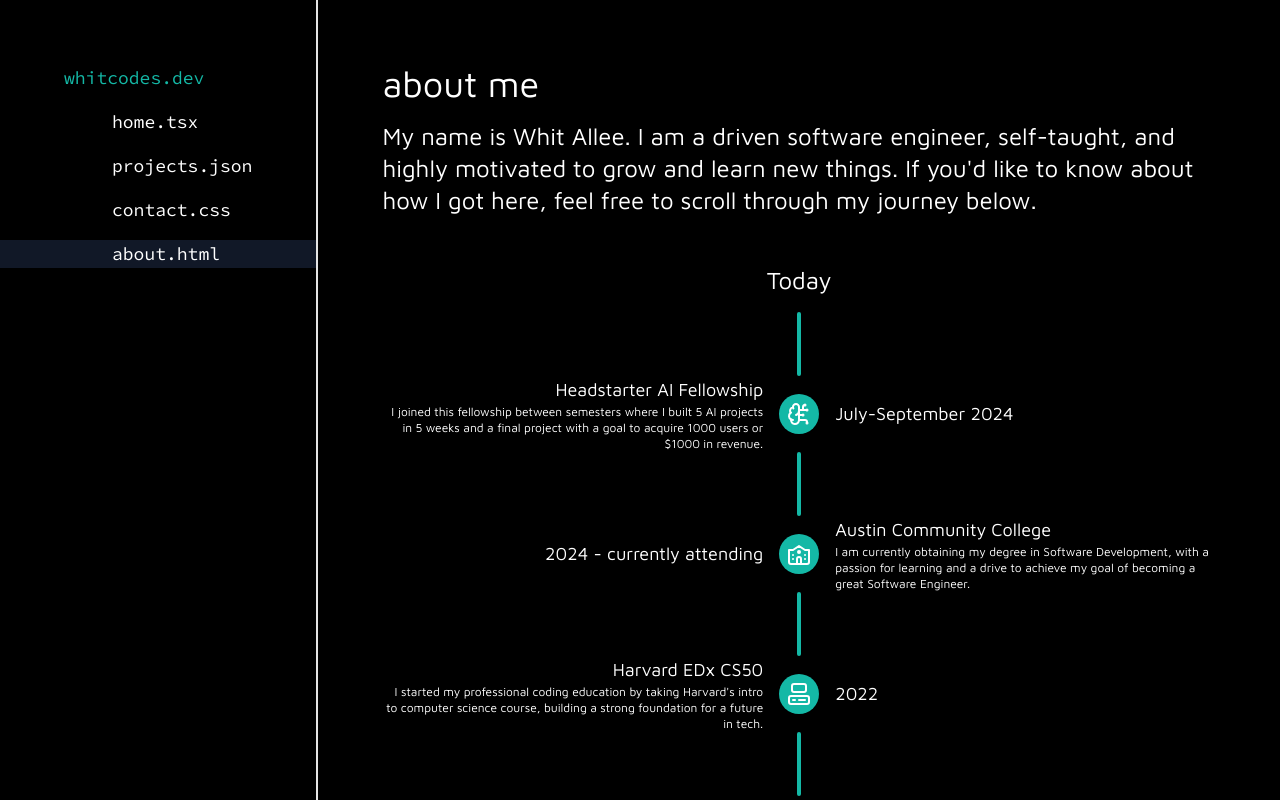
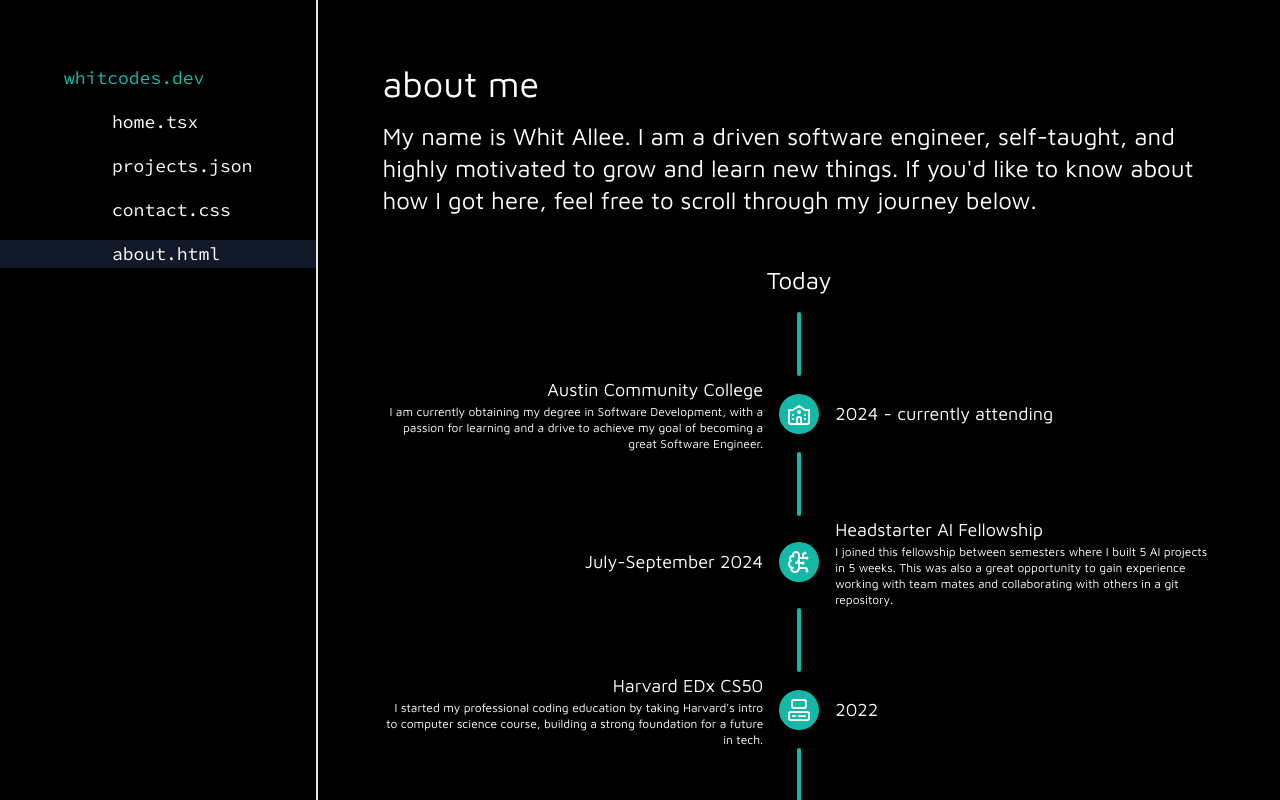
Before and after one commit to whitallee/portfolio, a Next.js app: page /about in a window 1280 px wide. Built offline with nearby package versions, Linux system fonts and the light colour scheme.

Commit message:
changed order of about-me timeline and updated readme

```diff
--- a/app/about/page.tsx
+++ b/app/about/page.tsx
@@ -24,18 +24,18 @@ export default function Projects() {
                 <span className="py-4">Today</span>
                 <TimelineConnector/>
                 <TimelineItem
-                    date="July-September 2024"
-                    name="Headstarter AI Fellowship"
-                    description="I joined this fellowship between semesters where I built 5 AI projects in 5 weeks and a final project with a goal to acquire 1000 users or $1000 in revenue."
-                    reverse={false}
-                ><BrainCircuit/></TimelineItem>
-                <TimelineConnector/>
-                <TimelineItem
                     date="2024 - currently attending"
                     name="Austin Community College"
                     description="I am currently obtaining my degree in Software Development, with a passion for learning and a drive to achieve my goal of becoming a great Software Engineer."
+                    reverse={false}
+                ><University/></TimelineItem>
+                <TimelineConnector/>
+                <TimelineItem
+                    date="July-September 2024"
+                    name="Headstarter AI Fellowship"
+                    description="I joined this fellowship between semesters where I built 5 AI projects in 5 weeks. This was also a great opportunity to gain experience working with team mates and collaborating with others in a git repository."
                     reverse={true}
-                ><University/></TimelineItem>
+                ><BrainCircuit/></TimelineItem>
                 <TimelineConnector/>
                 <TimelineItem
                     date="2022"
```
Also changed, not shown: 1 other file (tests, documents, lock files or other folders).
